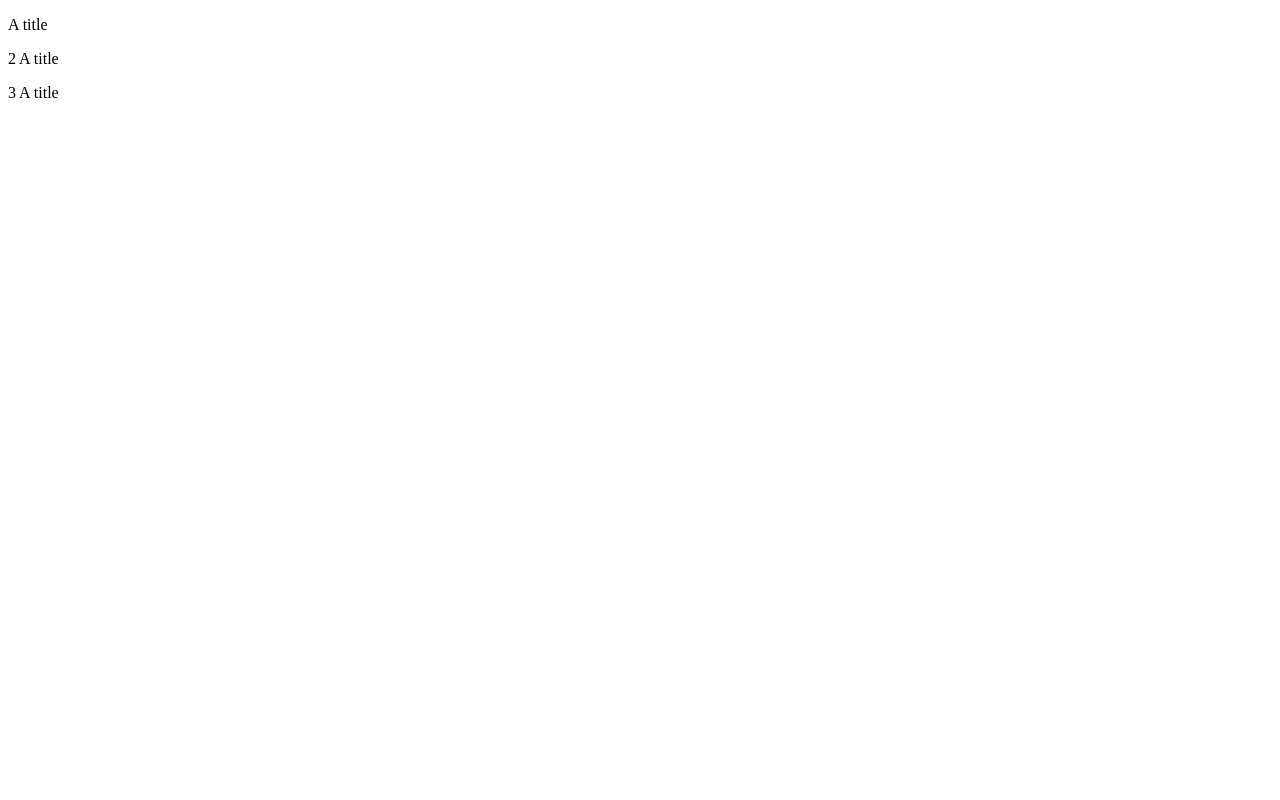
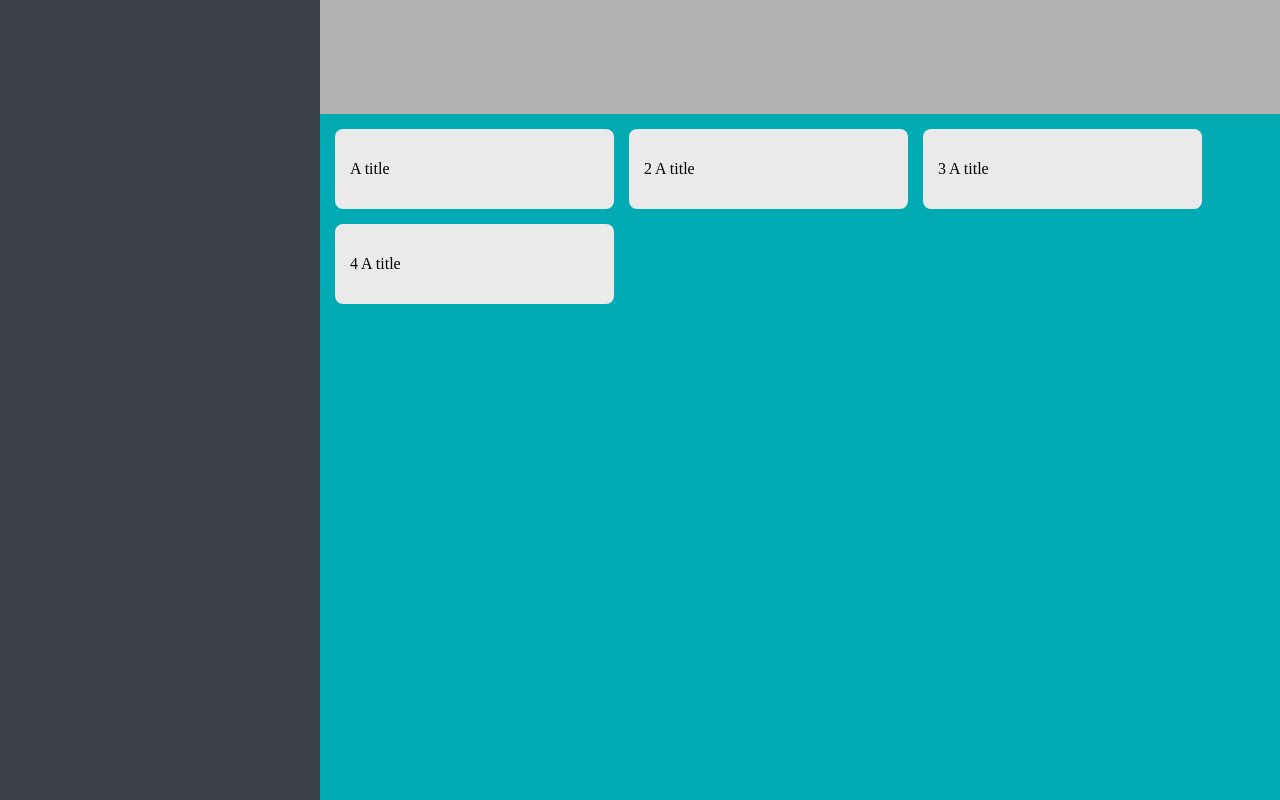
Before and after one commit to JeronimoCachafeiro/todo-list, a website: page dist/index.html in a window 1280 px wide. Drawn offline with Linux system fonts and the light colour scheme.

Commit message:
Add basic UI styles

```diff
--- a/src/index.js
+++ b/src/index.js
@@ -10,6 +10,9 @@ todo2.addToProject(defaultProject);
 
 const todo3 = Todo("3 A title", "3 A description", "3 Tomorrow", "3 Top priority");
 todo3.addToProject(defaultProject);
+
+const todo4 = Todo("4 A title", "4 A description", "4 Tomorrow", "4 Top priority");
+todo4.addToProject(defaultProject);
 console.log(defaultProject);
 
 renderTodos(defaultProject);
--- /dev/null
+++ b/src/style.css
@@ -0,0 +1,42 @@
+body {
+  margin: 0;
+  padding: 0;
+}
+
+.container {
+  display: grid;
+  grid-template-columns: 1fr 3fr;
+  grid-template-rows: 1fr 6fr;
+  height: 100vh;
+}
+
+.content {
+  background-color: #00ABB3;
+}
+
+.header {
+  background-color: #B2B2B2;
+  grid-column: 2 / 3;
+  grid-row: 1 / 2;
+  gap: 10px;
+}
+
+.project {
+  display: grid;
+  grid-template-columns: repeat(auto-fit, minmax(150px, 30%));
+  gap: 15px;
+  padding: 15px;
+}
+
+.sidebar {
+  background-color: #3C4048;
+  grid-column: 1 / 2;
+  grid-row: 1 / 3;
+}
+
+.todo {
+  padding: 15px;
+  background-color: #EAEAEA;
+  border: 0;
+  border-radius: 8px;
+}
--- a/src/ui.js
+++ b/src/ui.js
@@ -1,4 +1,4 @@
-const content = document.querySelector("#content");
+const content = document.querySelector(".content");
 
 const renderTodos = (project) => {
   let projectCard = document.createElement("div");
```
Also changed, not shown: dist/index.html, dist/main.js.
